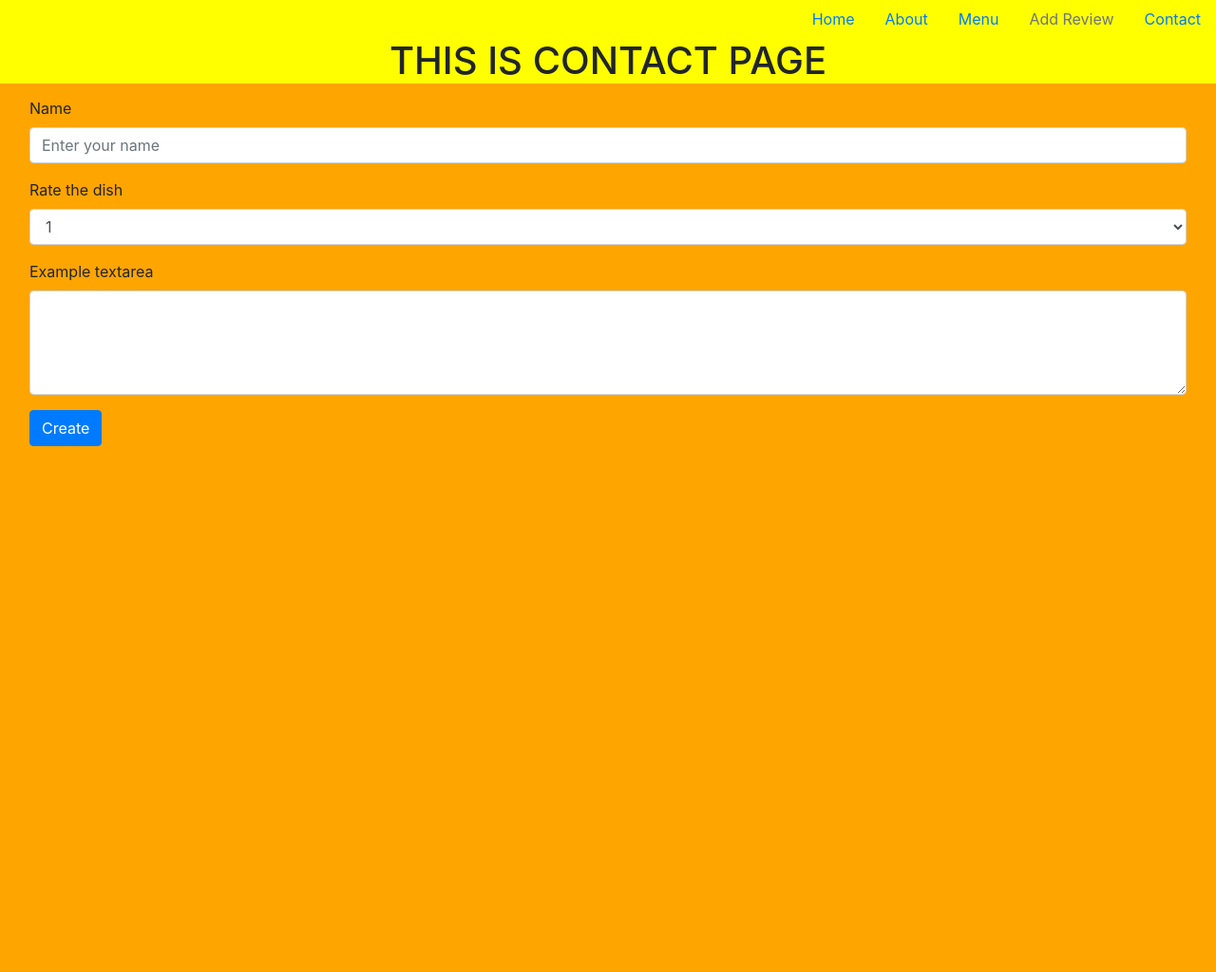
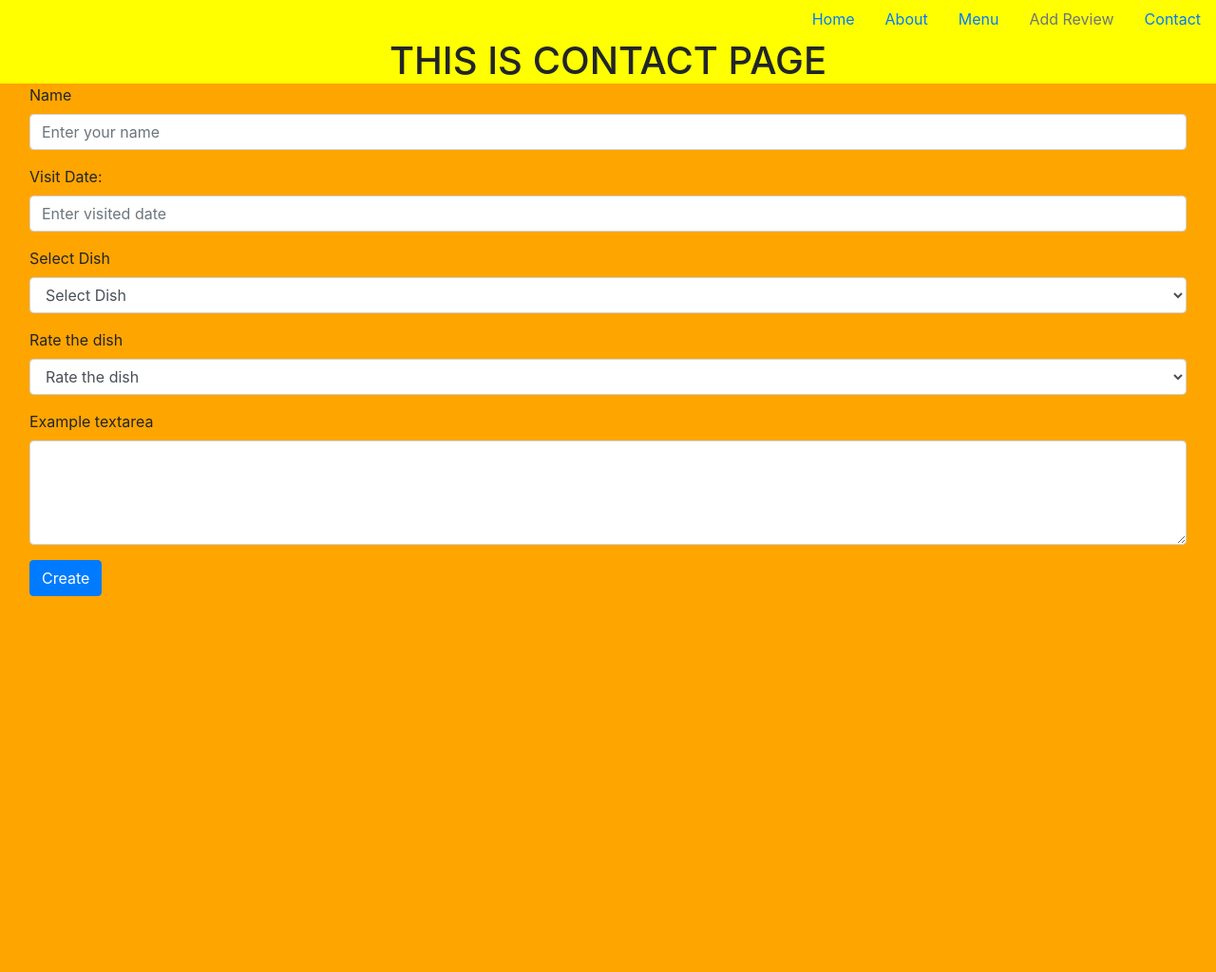
Before and after one commit to Code-Institute-Submissions/sofias_bistro, a Flask app: template templates/add_review.html in a window 1280 px wide. Shown: the whole page at 95% size. Before the commit the page ends 470 px from the top, so only its background shows below. Run offline with Flask 2, Linux system fonts and the light colour scheme; the template is opened without the code that fills it: most values are stand-ins (such as "Sample title", 1, 10 or a date in 2020); some libraries are stand-ins or nearby versions.

Commit message:
created drop down options in review form from list.

```diff
--- a/app.py
+++ b/app.py
@@ -48,7 +48,15 @@
 @app.route('/reviews/new')
 def add_review():
 
-    return render_template('add_review.html')
+    rating = request.args.get('rating')
+    dish = request.args.get('menu_item')
+
+    all_ratings = ["1", "2", "3", "4", "5"]
+    all_menu_items = ["Tomato Bruschetta", "Sofia's Caprese Salad", "House Salad", "Ravioli Ai Funghi", "Spaghetti Ai Frutti di Marre", "Margherita", "Diavola", "Salmone Al Griglia", "Veal Buon Appetito", "Tiramisu", "Chocolate Coffee Cake"]
+
+    cursor = conn[DATABASE_NAME][MENU].find()
+
+    return render_template('add_review.html', all_ratings=all_ratings, all_menu_items=all_menu_items, result=cursor)
 
 #Routing Contact Page
 @app.route('/contact')
@@ -57,7 +65,17 @@
     return render_template('contact.html')
 
 
-#Routing Reviews Page and displaying form for adding review
+#Routing to process newly created review
+@app.route('/reviews/new', methods=["POST"])
+def process_added_review():
+
+    visit_date = request.form.get('visit_date')
+    reviewer_name = request.form.get('reviewer_name')
+    comment = request.form.get('comment')
+
+    return render_template("index.html")
+
+#Routing page of reviews for each menu item
 @app.route('/menu/<menu_item_id>/reviews')
 def see_reviews(menu_item_id):
     results = conn[DATABASE_NAME][MENU].find_one({
@@ -72,16 +90,7 @@
 
 
 
-@app.route('/menu/reviews/new', methods=["POST"])
-def process_added_review():
 
-    visit_date = request.form.get('visit_date')
-    reviewer_name = request.form.get('reviewer_name')
-    reviewer_email = request.form.get('reviewer_email')
-    rating = request.form.get('rating')
-    comment = request.form.get('comment')
-
-    return (visit_date + reviewer_name + reviewer_email + rating + comment)
 
 # "magic code" -- boilerplate
 if __name__ == '__main__':
--- a/templates/add_review.html
+++ b/templates/add_review.html
@@ -25,7 +25,7 @@
 <h1 class="nav justify-content-center">THIS IS CONTACT PAGE</h1>
 {%endblock%}
 {%block content%}
-    <form class="form m-3" enctype="multipart/form-data" method="POST">
+    <form class="form b-2 m-3 pt-4" enctype="multipart/form-data" method="POST">
         {%include "review_form.template.html"%}
         <input type='submit' value='Create' class='btn btn-primary' />
     </form>
--- a/templates/layout.template.html
+++ b/templates/layout.template.html
@@ -14,7 +14,7 @@
 
 
 
-    <div class="container-fluid" style="background-color:orange; height:1000px;">
+    <div class="container-fluid mt-4 pt-4" style="background-color:orange; height:1000px;">
       <nav class="fixed-top" style="background-color:yellow;">
           {%block nav%}{%endblock%}
       </nav>
--- a/templates/review_form.template.html
+++ b/templates/review_form.template.html
@@ -1,19 +1,42 @@
+<div class="form-group">
+    <label for="reviewer-name">Name</label>
+    <input type="text" class="form-control" id="reviewer-name" name="reviewer_name" placeholder="Enter your name">
+</div>
+
 <div class="form-group">
     <label class='label' for="restaurant-name">Visit Date:</label>
     <input type="text" class="form-control" id="visit-date" name="visit_date" placeholder="Enter visited date">
 </div>
+
 <div class="form-group">
-    <label for="reviewer-name">Name</label>
-    <input type="text" class="form-control" id="reviewer-name" name="reviewer_name" placeholder="Enter your name">
+    <label for="menu_item">Select Dish</label>
+    <select class="form-control" name="menu_item" id="menu-item">
+      <option>Select Dish</option>
+      {%for m in all_menu_items %}
+
+         <option
+         {%if menu_item == m %}
+         selected
+         {%endif%}
+
+         >{{m}}</option>
+      {%endfor%}
+    </select>
 </div>
+
 <div class="form-group">
     <label for="rating">Rate the dish</label>
-    <select class="form-control" id="rating">
-      <option>1</option>
-      <option>2</option>
-      <option>3</option>
-      <option>4</option>
-      <option>5</option>
+    <select class="form-control" name="rating" id="rating">
+      <option>Rate the dish</option>
+      {%for r in all_ratings %}
+
+         <option
+         {%if rating == r %}
+         selected
+         {%endif%}
+
+         >{{r}}</option>
+      {%endfor%}
     </select>
 </div>
 <div class="form-group">
--- a/templates/reviews.html
+++ b/templates/reviews.html
@@ -20,9 +20,6 @@
     {%endfor%}
 
 
-  <a href="{{url_for('add_review')}}" class="btn btn-primary">Add Review</a>
-
-
 
     <!-- Optional JavaScript -->
     <!-- jQuery first, then Popper.js, then Bootstrap JS -->
```
